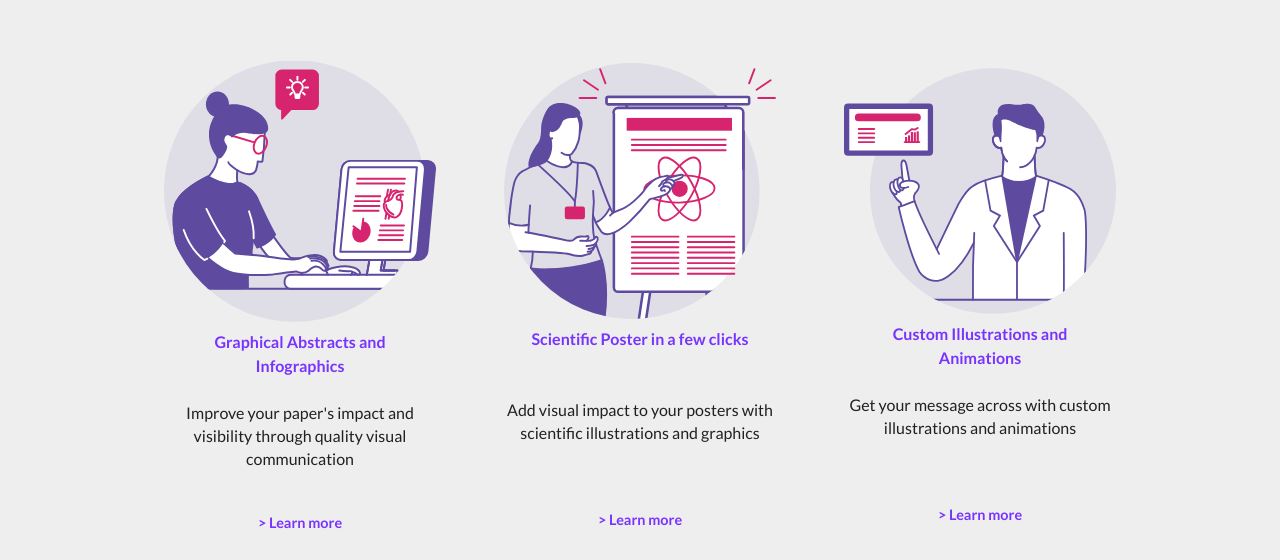
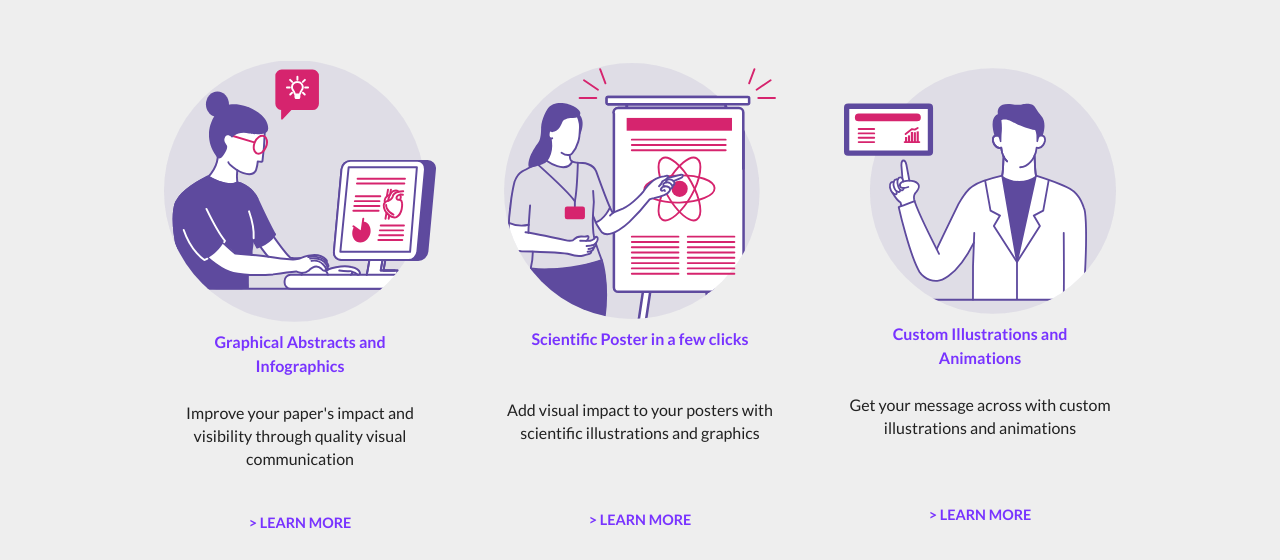
Before and after one commit to SrMarcelo/mindthegraph-landing-page, a React (Vite) app: page / in a window 1280 px wide. Shown: the part 667-1227 px from the top of the page. Built offline with nearby package versions, Linux system fonts and the light colour scheme.

Commit message:
fix: background color transparent and removing textTransform: none

```diff
--- a/src/components/InfoCard/index.jsx
+++ b/src/components/InfoCard/index.jsx
@@ -10,7 +10,7 @@ const InfoCard = ({ title, image, description, button, onClick }) => {
   return (
     <Card
       sx={{
-        backgroundColor: "#EEEEEE",
+        backgroundColor: "transparent",
         display: "flex",
         flexDirection: "column",
         alignItems: "center",
@@ -61,7 +61,6 @@ const InfoCard = ({ title, image, description, button, onClick }) => {
       <CardActions
         sx={{
           "& .MuiButton-root": {
-            textTransform: "none",
             minWidth: "auto",
             "&:hover": {
               transform: "scale(1.1)",
```
